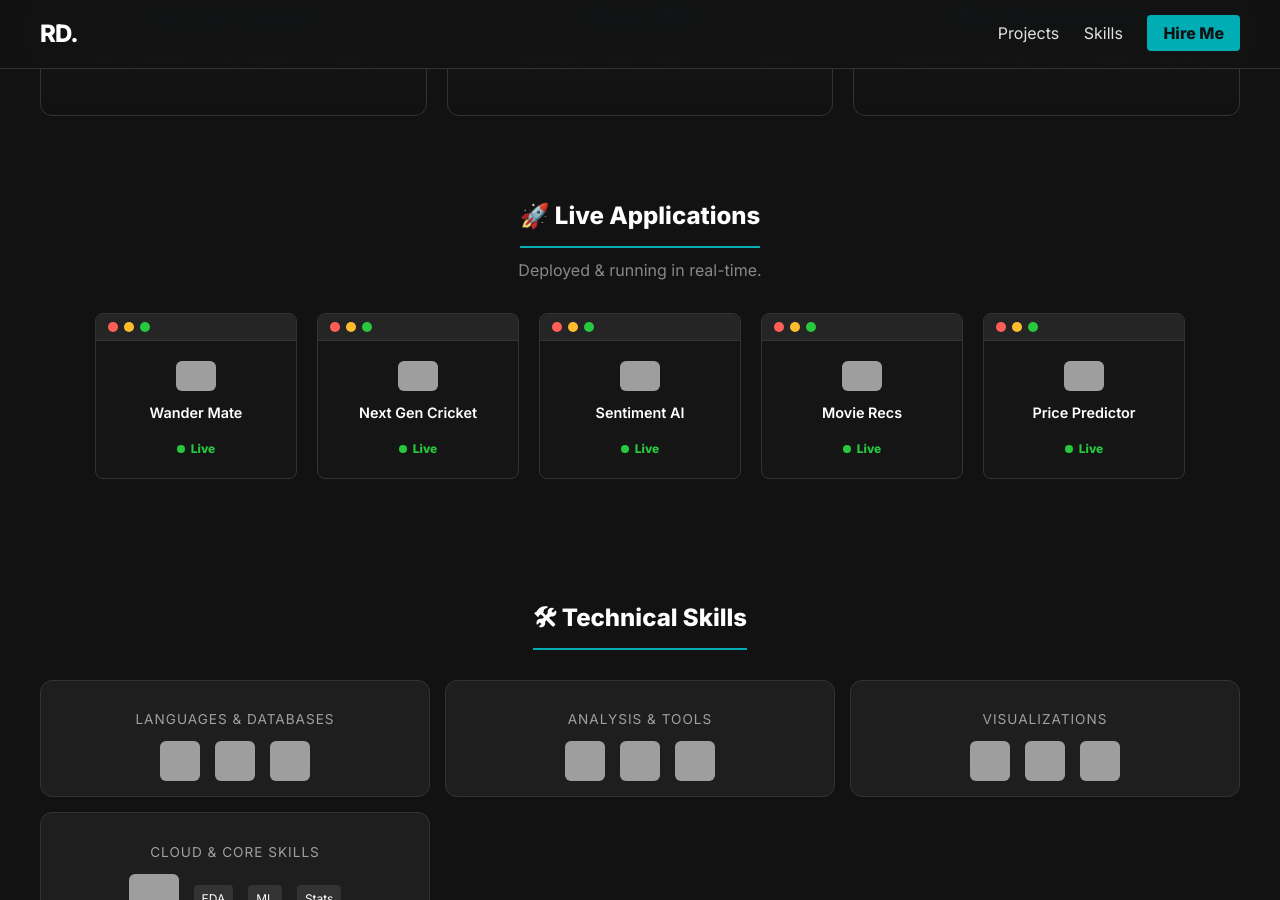
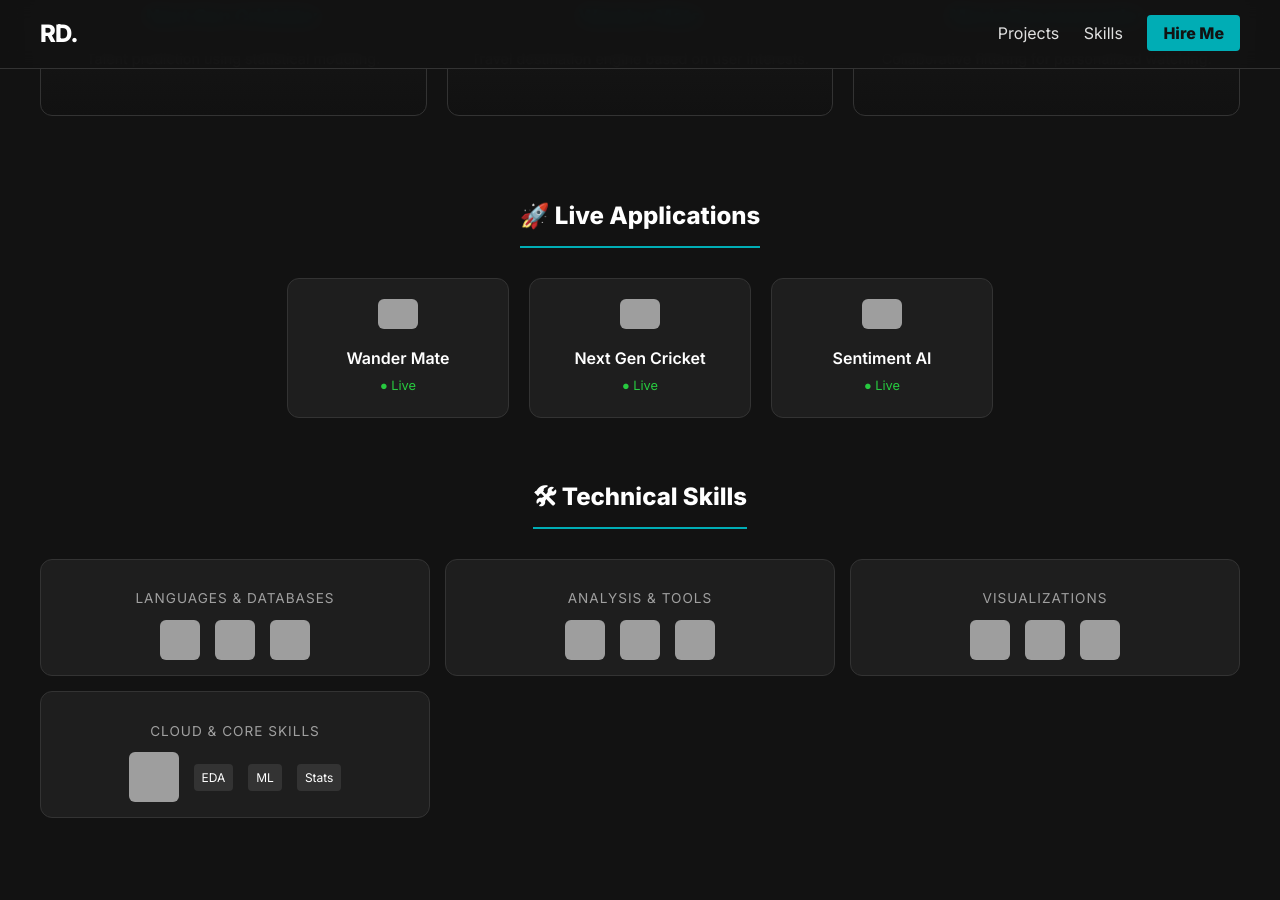
Before and after one commit to IamRaNo/iamrano.github.io, a Jekyll site: the page built from index.md, in a window 1280 px wide and 900 px high, scrolled down 2693 px. Built offline with Jekyll 4.4.1, drawn with Linux system fonts in a browser that asks for light colours; grey boxes are pictures that could not be loaded.

Commit message:
Update index.md

```diff
--- a/index.md
+++ b/index.md
@@ -177,74 +177,26 @@ title: Ranojoy Das | Data Analyst
 
 <div style="text-align: center; margin-bottom: 30px;">
   <h2>🚀 Live Applications</h2>
-  <p style="color: #888; margin-top: -20px;">Deployed & running in real-time.</p>
 </div>
 
-<div class="browser-grid">
+<div style="display: flex; flex-wrap: wrap; justify-content: center; gap: 20px;">
 
-  <a href="https://huggingface.co/spaces/thetshooter/Wander_Mate" class="browser-card">
-    <div class="browser-header">
-      <span class="dot dot-red"></span>
-      <span class="dot dot-yellow"></span>
-      <span class="dot dot-green"></span>
-    </div>
-    <div class="browser-body">
-      <img src="https://img.icons8.com/color/48/airplane-take-off.png" alt="Travel" width="40">
-      <strong style="color: #fff; font-size: 0.9em;">Wander Mate</strong>
-      <div class="status-live"><span class="pulsing-dot"></span> Live</div>
-    </div>
+  <a href="https://huggingface.co/spaces/thetshooter/Wander_Mate" style="text-decoration: none; background: #1E1E1E; border: 1px solid #333; border-radius: 12px; padding: 20px; width: 180px; text-align: center; transition: 0.3s;" onmouseover="this.style.borderColor='#00ADB5'" onmouseout="this.style.borderColor='#333'">
+    <img src="https://img.icons8.com/color/48/airplane-take-off.png" width="40"><br>
+    <strong style="color: #fff; display: block; margin-top: 10px;">Wander Mate</strong>
+    <span style="color: #27C93F; font-size: 0.8em;">● Live</span>
   </a>
 
-  <a href="https://huggingface.co/spaces/thetshooter/nextGenCricketer" class="browser-card">
-    <div class="browser-header">
-      <span class="dot dot-red"></span>
-      <span class="dot dot-yellow"></span>
-      <span class="dot dot-green"></span>
-    </div>
-    <div class="browser-body">
-      <img src="https://img.icons8.com/color/48/cricket.png" alt="Cricket" width="40">
-      <strong style="color: #fff; font-size: 0.9em;">Next Gen Cricket</strong>
-      <div class="status-live"><span class="pulsing-dot"></span> Live</div>
-    </div>
+  <a href="https://huggingface.co/spaces/thetshooter/nextGenCricketer" style="text-decoration: none; background: #1E1E1E; border: 1px solid #333; border-radius: 12px; padding: 20px; width: 180px; text-align: center; transition: 0.3s;" onmouseover="this.style.borderColor='#00ADB5'" onmouseout="this.style.borderColor='#333'">
+    <img src="https://img.icons8.com/color/48/cricket.png" width="40"><br>
+    <strong style="color: #fff; display: block; margin-top: 10px;">Next Gen Cricket</strong>
+    <span style="color: #27C93F; font-size: 0.8em;">● Live</span>
   </a>
 
-  <a href="https://senti-analysis-ranoj.streamlit.app/" class="browser-card">
-    <div class="browser-header">
-      <span class="dot dot-red"></span>
-      <span class="dot dot-yellow"></span>
-      <span class="dot dot-green"></span>
-    </div>
-    <div class="browser-body">
-      <img src="https://img.icons8.com/color/48/happy--v1.png" alt="Sentiment" width="40">
-      <strong style="color: #fff; font-size: 0.9em;">Sentiment AI</strong>
-      <div class="status-live"><span class="pulsing-dot"></span> Live</div>
-    </div>
-  </a>
-
-  <a href="https://huggingface.co/spaces/thetshooter/movieRecommendation" class="browser-card">
-    <div class="browser-header">
-      <span class="dot dot-red"></span>
-      <span class="dot dot-yellow"></span>
-      <span class="dot dot-green"></span>
-    </div>
-    <div class="browser-body">
-      <img src="https://img.icons8.com/color/48/movie-projector.png" alt="Movie" width="40">
-      <strong style="color: #fff; font-size: 0.9em;">Movie Recs</strong>
-      <div class="status-live"><span class="pulsing-dot"></span> Live</div>
-    </div>
-  </a>
-
-  <a href="https://lap-price-pred-ranoj.streamlit.app/" class="browser-card">
-    <div class="browser-header">
-      <span class="dot dot-red"></span>
-      <span class="dot dot-yellow"></span>
-      <span class="dot dot-green"></span>
-    </div>
-    <div class="browser-body">
-      <img src="https://img.icons8.com/color/48/laptop.png" alt="Laptop" width="40">
-      <strong style="color: #fff; font-size: 0.9em;">Price Predictor</strong>
-      <div class="status-live"><span class="pulsing-dot"></span> Live</div>
-    </div>
+  <a href="https://senti-analysis-ranoj.streamlit.app/" style="text-decoration: none; background: #1E1E1E; border: 1px solid #333; border-radius: 12px; padding: 20px; width: 180px; text-align: center; transition: 0.3s;" onmouseover="this.style.borderColor='#00ADB5'" onmouseout="this.style.borderColor='#333'">
+    <img src="https://img.icons8.com/color/48/happy--v1.png" width="40"><br>
+    <strong style="color: #fff; display: block; margin-top: 10px;">Sentiment AI</strong>
+    <span style="color: #27C93F; font-size: 0.8em;">● Live</span>
   </a>
 
 </div>
```
